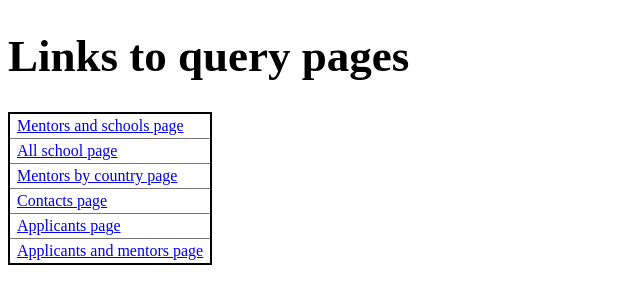
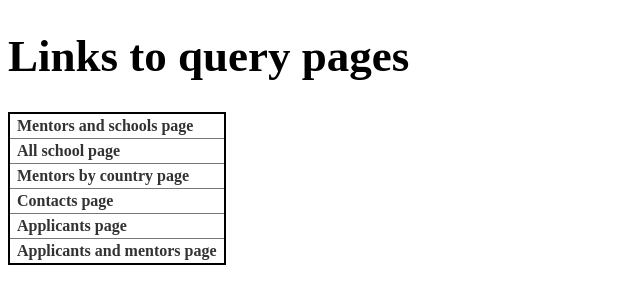
Before and after one commit to DorottyaKrisztics/Application-process-Basic-SQL-DorottyaKrisztics, a Flask app: page / in a window 1280 px wide. Shown: the top 304 px of the page, without its empty margins (0-640 px from the left). Run offline with Flask 2, Linux system fonts and the light colour scheme.

Commit message:
link style modification on the homepage

```diff
--- a/static/style.css
+++ b/static/style.css
@@ -25,3 +25,11 @@ td, th {
     opacity: 0.8;
     text-decoration: none;
 }
+a {
+    text-decoration: none;
+    color: #333;
+    font-weight: 600;
+}
+a:hover {
+    text-decoration: underline
+}
```
